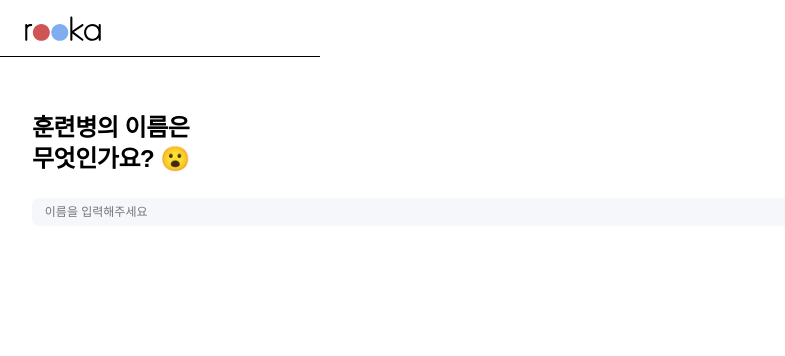
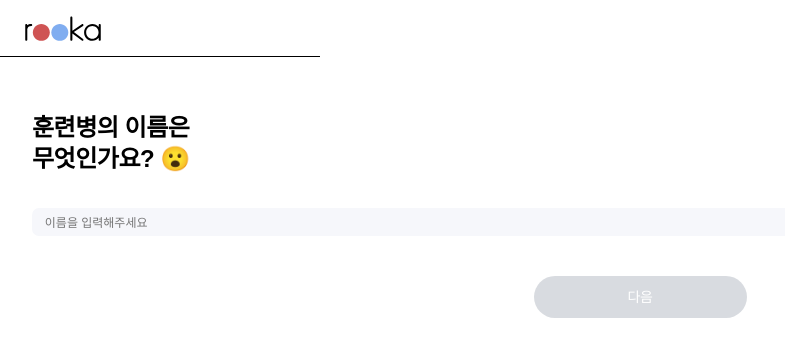
Before and after one commit to zake-dev/rooka-web-front, a Vue app: page /register/form in a window 1280 px wide. Shown: the top 356 px of the page, without its empty margins (0-785 px from the left). Built offline with nearby package versions, Linux system fonts and the light colour scheme; a web font is replaced by a local one.

Commit message:
#19 - add: 링크발급 폼 이름 validation 추가

```diff
--- a/src/views/register/Form.vue
+++ b/src/views/register/Form.vue
@@ -7,12 +7,24 @@
 		<div v-if="stepper.currentStep === 1" class="form-card">
 			<div class="form-card-content">
 				<FormLabel class="mb-3">훈련병의 이름은<br>무엇인가요? 😮</FormLabel>
-				<FormInput class="my-2"
-						   type="text"
-						   placeholder="이름을 입력해주세요"
-						   :value="soldier.name"
-						   @keyup.enter="handleSubmitName"
-				></FormInput>
+				<div class="input-area">
+					<span v-if="isInvalidName"
+						  class="input-area__text--invalid font-mobile__caption"
+				    >올바르지 않은 이름 형태입니다.</span>
+					<FormInput type="text"
+							   placeholder="이름을 입력해주세요"
+							   :value="soldier.name"
+							   @input="handleUpdateName"
+							   @keyup.enter="handleSubmitName"
+					></FormInput>
+				</div>
+				<div class="form-card-buttons">
+					<RoundedButton class="button-dark button-lg"
+								   text="다음"
+								   @click="handleSubmitName"
+								   :disabled="soldier.name === ''"
+					></RoundedButton>
+				</div>
 			</div>
 		</div>
 
@@ -22,8 +34,7 @@
 				<FormLabel class="mb-3">
 					{{ soldier.name }} 훈련병은<br>언제 태어났나요? 🎂
 				</FormLabel>
-				<FormInput class="my-2"
-						   type="date"
+				<FormInput type="date"
 						   data-placeholder="생년월일을 입력해주세요"
 						   :value="soldier.birthOfDate"
 						   @change="handleSubmitBirthOfDate"
@@ -49,7 +60,7 @@
 					{{ soldier.name }} 훈련병의<br>군종은 무엇인가요? 🤔
 				</FormLabel>
 
-				<div class="form-card-buttons my-3">
+				<div class="form-card-buttons">
 					<RoundedButton class="button-success"
 								   text="육군"
 								   @click="handleClickMilitaryType('육군')"
@@ -89,7 +100,7 @@
 						   required
 				></FormInput>
 
-				<div class="form-card-buttons my-3">
+				<div class="form-card-buttons">
 					<RoundedButton class="button-dark button-lg"
 								   text="편지 쓰러 가기"
 								   @click="handleSubmitForm"
@@ -144,12 +155,21 @@ export default defineComponent({
 		} as StepperState);
 		const slideTransition = ref("slide-left");
 		const isModalVisible = ref(false);
+		const isInvalidName = ref(false);
 
 		/* Event Handler */
-		const handleSubmitName = (event: any) => {
+		const handleUpdateName = (event: any) => {
 			store.dispatch('registerForm/updateName', event.target.value);
+		};
+		const handleSubmitName = () => {
+			const isValidKoreanName = (name: string) => new RegExp(/^[가-힣]{2,}$/g).test(name);
+
+			if (!isValidKoreanName(soldier.value.name)) {
+				isInvalidName.value = true;
+				return;
+			}
+			isInvalidName.value = false;
 			handleToNextStep();
-			event.target.blur();
 		};
 		const handleSubmitBirthOfDate = (event: any) => {
 			store.dispatch('registerForm/updateBirthOfDate', event.target.value);
@@ -181,7 +201,9 @@ export default defineComponent({
 			stepper,
 			slideTransition,
 			isModalVisible,
+			isInvalidName,
 			/* Functions */
+			handleUpdateName,
 			handleSubmitName,
 			handleSubmitBirthOfDate,
 			handleClickMilitaryType,
@@ -211,6 +233,7 @@ export default defineComponent({
 	padding: 1.5rem 0;
 }
 .form-card-buttons {
+	margin-top: 40px;
 	display: flex;
 	flex-direction: row;
 	justify-content: space-around;
@@ -227,4 +250,18 @@ export default defineComponent({
 		border-bottom: 1px solid $gray4;
 	}
 }
+.input-area {
+	height: 46px;
+	display: flex;
+	flex-direction: column;
+	justify-content: flex-end;
+	align-items: flex-end;
+
+	&__text {
+		&--invalid {
+			padding: 0.4px 0;
+			color: $rookaRed
+		}
+	}
+}
 </style>
```
